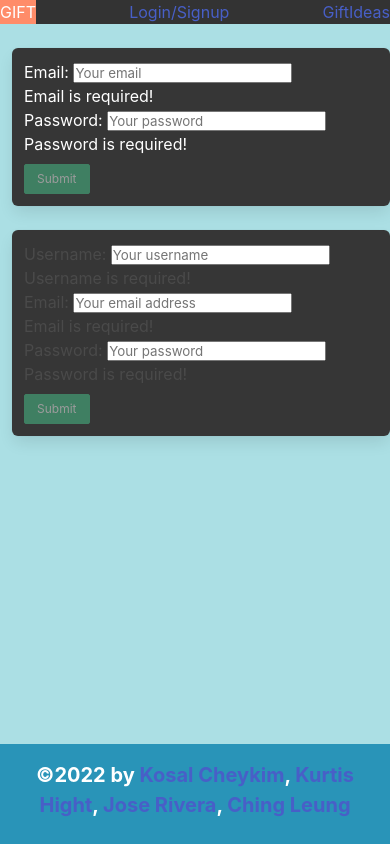
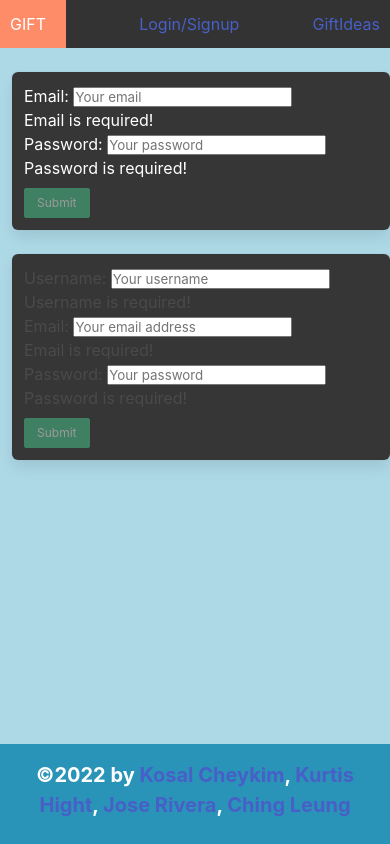
Before and after one commit to jrera1796/GIFT, a React (Create React App) app in the folder client/: page /login in a window 390 px wide. Built offline with nearby package versions, Linux system fonts and the light colour scheme.

Commit message:
resizing header

```diff
--- a/client/src/components/LoginForm/index.js
+++ b/client/src/components/LoginForm/index.js
@@ -36,7 +36,7 @@ const LoginForm = () => {
   };
 
   return (
-    <div className='box column is-4 mt-5 ml-3 pt-3 pb-3 has-background-dark'>
+    <div className='box column is-4 mt-5 ml-3 pt-3 pb-3 has-background-dark ' >
 
       <Form noValidate validated={validated} onSubmit={handleFormSubmit} className="has-text-white">
         <Alert dismissible onClose={() => setShowAlert(false)} show={showAlert} variant='warning'>
--- a/client/src/index.css
+++ b/client/src/index.css
@@ -28,11 +28,13 @@ body {
 }
 
 .topnav {
+  line-height: 3;
   display: flex;
   justify-content: space-between;
   background-color: #333;
   overflow: hidden;
   list-style-type: none;
+  padding-right: 10px;
 
 }
 html, body, #app, #app>div {
@@ -55,6 +57,8 @@ html, body, #app, #app>div {
 .topnav a.active {
   background-color: #FF8C69;
   color: white;
+  padding-right: 20px;
+  padding-left: 10px;
 }
 
 section{
@@ -150,3 +154,11 @@ transition-delay: 200ms;
 .carousel-button.next{
   right: 1rem;;
 }
+
+
+/* Mobile Responsive */
+@media only screen and (max-width: 600px) {
+  body {
+    background-color: lightblue;
+  }
+}
```
